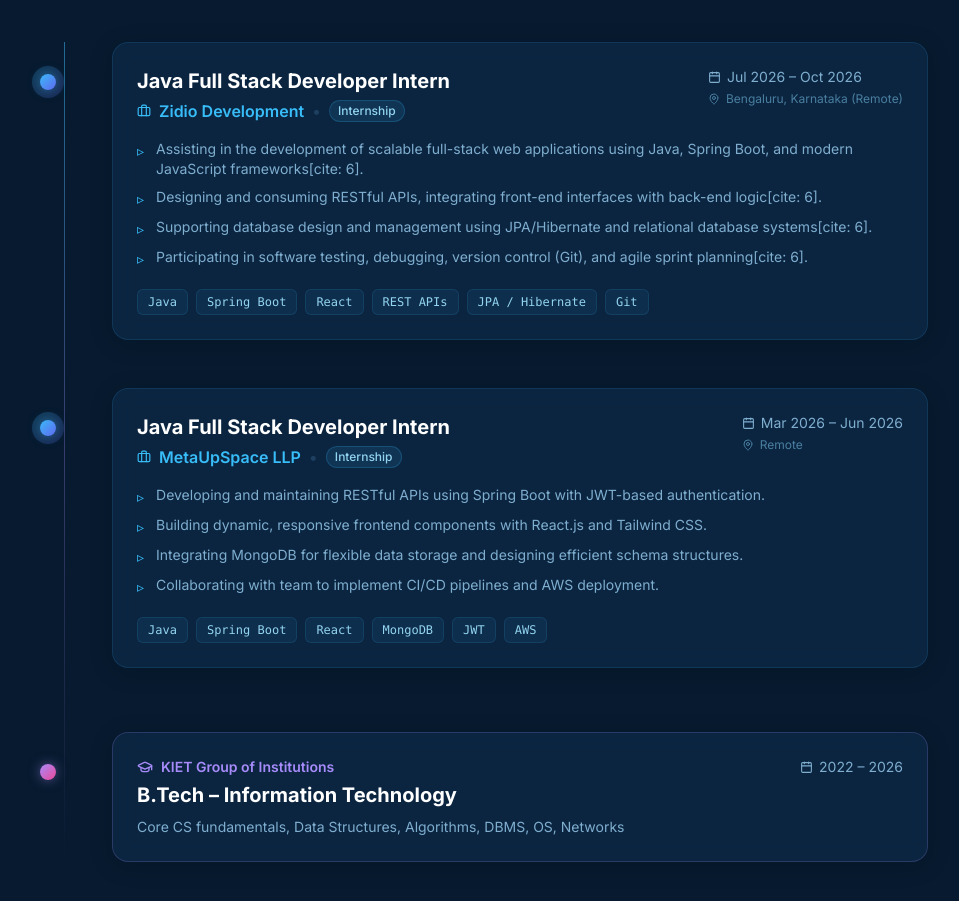
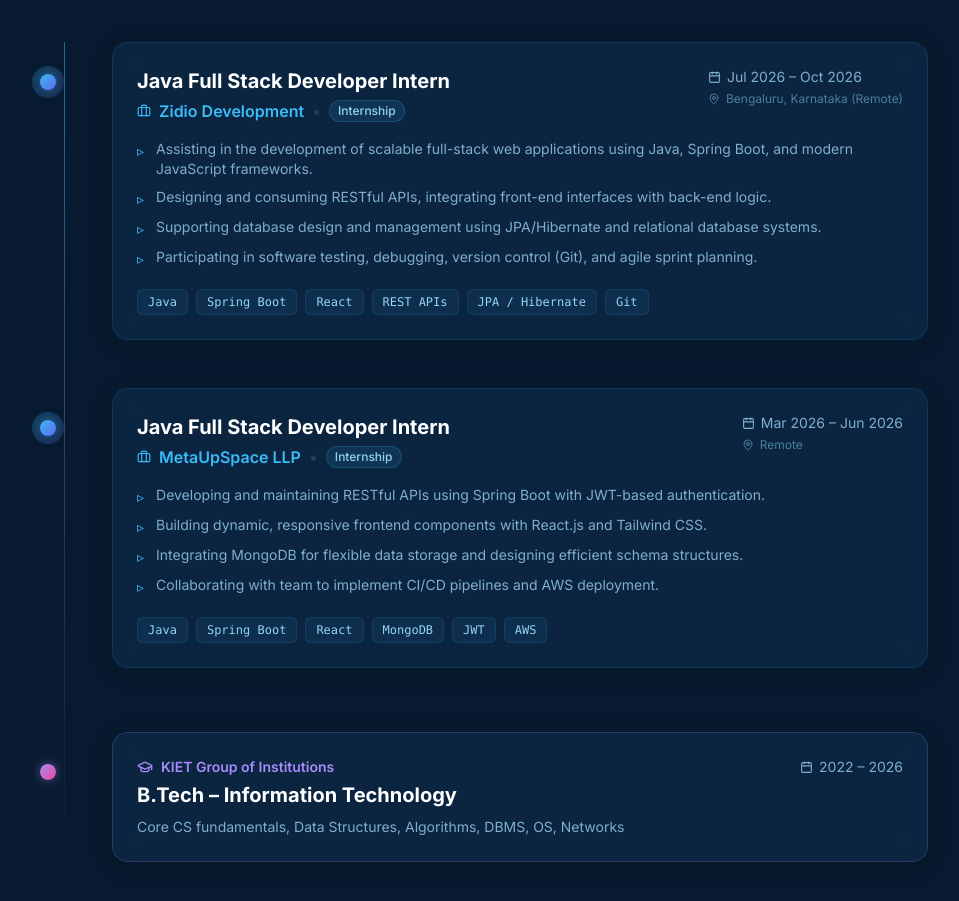
Before and after one commit to AnubhavTiwari593/my-portfolio, a React (Vite) app: page / in a window 1280 px wide. Shown: the part 1820-2721 px from the top of the page, without its empty margins (160-1119 px from the left). Built offline with nearby package versions, Linux system fonts and the light colour scheme.

Commit message:
Update Experience.jsx

```diff
--- a/src/components/Experience.jsx
+++ b/src/components/Experience.jsx
@@ -10,10 +10,10 @@ const experiences = [
     location: 'Bengaluru, Karnataka (Remote)',
     type: 'Internship',
     description: [
-      'Assisting in the development of scalable full-stack web applications using Java, Spring Boot, and modern JavaScript frameworks[cite: 6].',
-      'Designing and consuming RESTful APIs, integrating front-end interfaces with back-end logic[cite: 6].',
-      'Supporting database design and management using JPA/Hibernate and relational database systems[cite: 6].',
-      'Participating in software testing, debugging, version control (Git), and agile sprint planning[cite: 6].',
+      'Assisting in the development of scalable full-stack web applications using Java, Spring Boot, and modern JavaScript frameworks.',
+      'Designing and consuming RESTful APIs, integrating front-end interfaces with back-end logic.',
+      'Supporting database design and management using JPA/Hibernate and relational database systems.',
+      'Participating in software testing, debugging, version control (Git), and agile sprint planning.',
     ],
     tags: ['Java', 'Spring Boot', 'React', 'REST APIs', 'JPA / Hibernate', 'Git'],
   },
```
